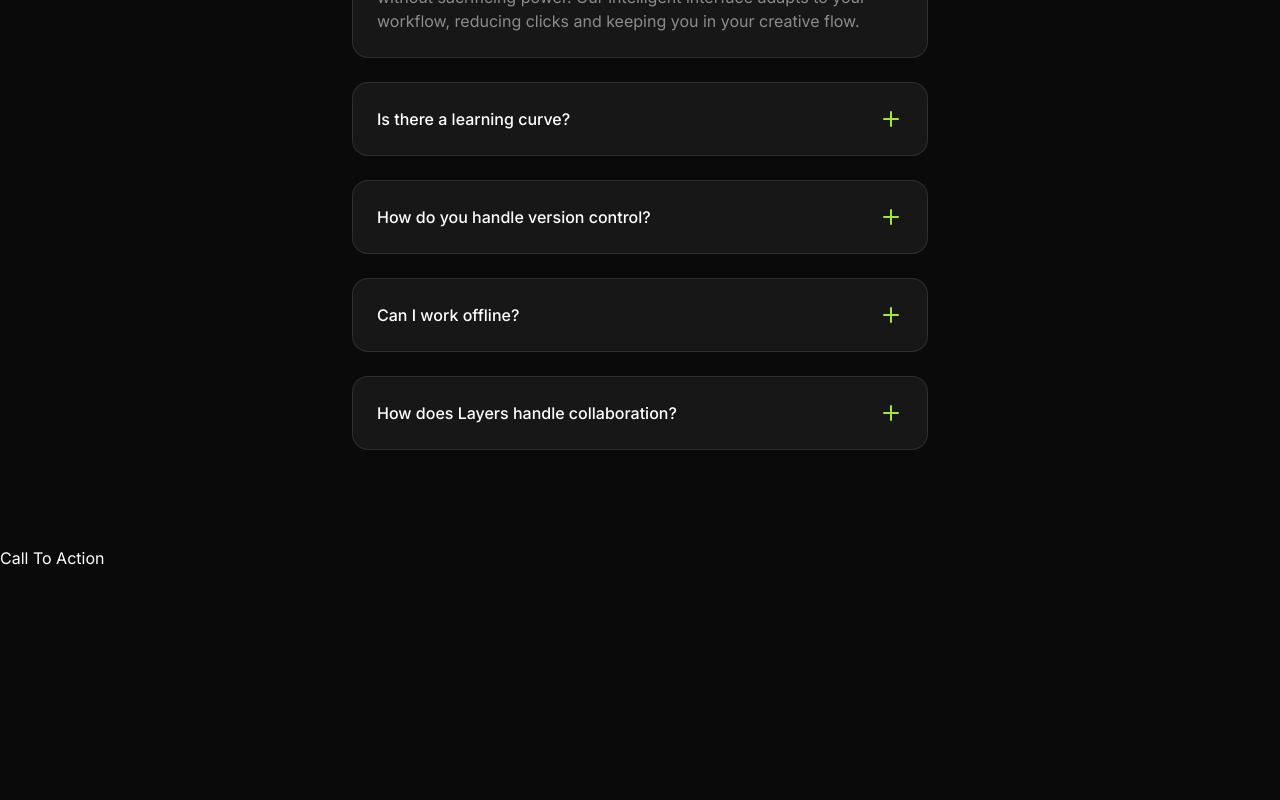
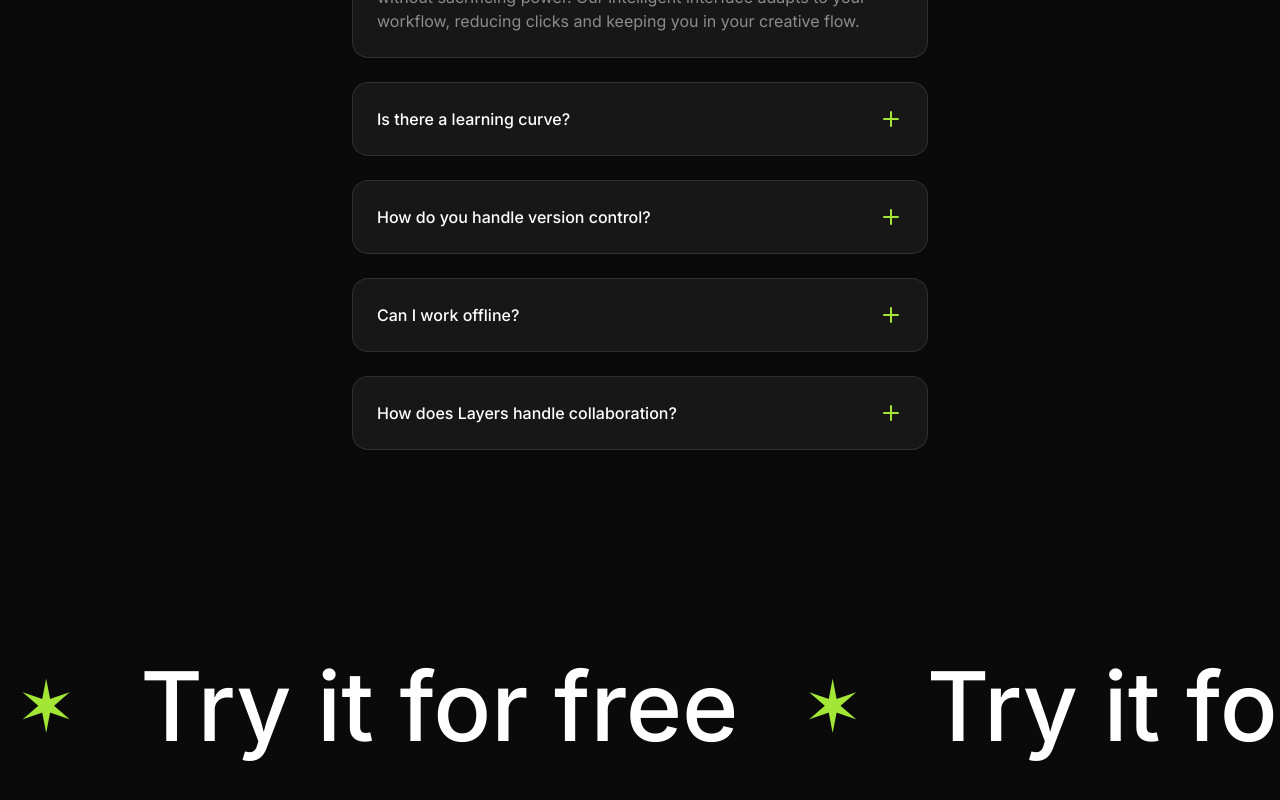
Before and after one commit to tuedolm/design-saas-landingpage, a Next.js app in the folder code/: page / in a window 1280 px wide. Shown: the part 4371-5171 px from the top of the page. Before the commit the page ends 4941 px from the top, so only its background shows below. Built offline with nearby package versions, Linux system fonts and the light colour scheme.

Commit message:
Finish the static CTA section

```diff
--- a/code/src/sections/CallToAction.tsx
+++ b/code/src/sections/CallToAction.tsx
@@ -1,3 +1,16 @@
 export default function CallToAction() {
-    return <div>Call To Action</div>;
+    return(
+        <section className="py-24">
+            <div className="overflow-x-clip p-4 flex">
+                <div className="flex flex-none gap-16 text-7xl md:text-8xl font-medium">
+                    {Array.from({length: 10}).map((_, index) => (
+                        <div key={index} className="flex items-center gap-16">
+                            <span className="text-lime-400 text-7xl">&#10038;</span>
+                            <span>Try it for free</span>
+                        </div>
+                    ))}
+                </div>
+            </div>
+        </section>
+    );
 }
```
